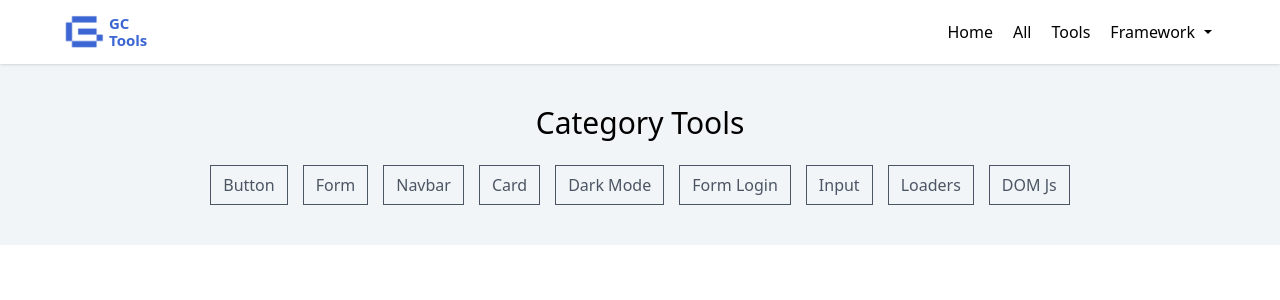
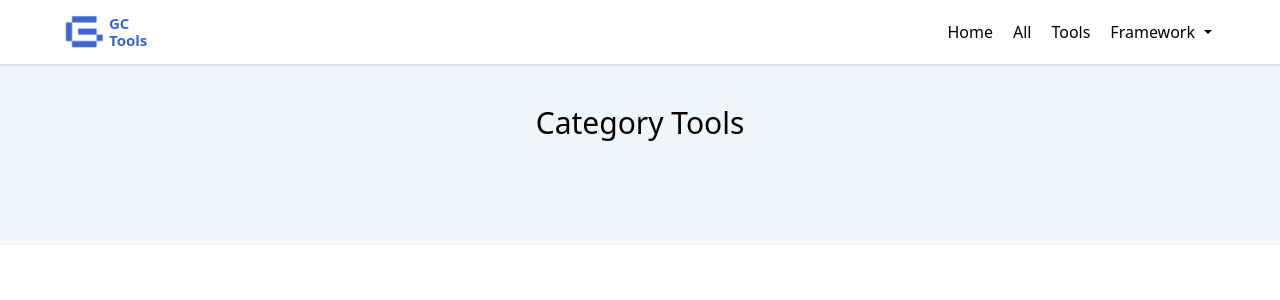
Before and after one commit to Muhammad-Khairul-Kholqi/ApkTools, a React (Create React App) app: page /category-tools in a window 1280 px wide. Shown: the top 300 px of the page. Built offline with nearby package versions, Linux system fonts and the light colour scheme.

Commit message:
add aos animasi

```diff
--- a/src/Tools/ButtonCategoryTools.js
+++ b/src/Tools/ButtonCategoryTools.js
@@ -6,7 +6,7 @@ const ButtonCategoryTools = () => {
         <div>
             <div className="flex flex-wrap justify-center gap-[15px] px-[30px]">
                 <Link>
-                    <div className = "py-[7px] px-[12px] border-solid border-[1px] border-gray-600 text-gray-600 hover:border-[#1C57D5] hover:text-[#1C57D5]" >
+                    <div className = "py-[7px] px-[12px] border-solid border-[1px] border-gray-600 text-gray-600 hover:border-[#1C57D5] hover:text-[#1C57D5]" data-aos="zoom-in" data-aos-duration="1500">
                         <p>
                             Button
                         </p>
@@ -14,7 +14,7 @@ const ButtonCategoryTools = () => {
                 </Link>
 
                 <Link to="/category-forms">
-                    <div className = "py-[7px] px-[12px] border-solid border-[1px] border-gray-600 text-gray-600 hover:border-[#1C57D5] hover:text-[#1C57D5]" >
+                    <div className = "py-[7px] px-[12px] border-solid border-[1px] border-gray-600 text-gray-600 hover:border-[#1C57D5] hover:text-[#1C57D5]" data-aos="zoom-in" data-aos-duration="1500">
                         <p>
                             Form
                         </p>
@@ -22,7 +22,7 @@ const ButtonCategoryTools = () => {
                 </Link>
 
                 <Link>
-                    <div className = "py-[7px] px-[12px] border-solid border-[1px] border-gray-600 text-gray-600 hover:border-[#1C57D5] hover:text-[#1C57D5]" >
+                    <div className = "py-[7px] px-[12px] border-solid border-[1px] border-gray-600 text-gray-600 hover:border-[#1C57D5] hover:text-[#1C57D5]" data-aos="zoom-in" data-aos-duration="1500">
                         <p>
                             Navbar
                         </p>
@@ -30,7 +30,7 @@ const ButtonCategoryTools = () => {
                 </Link>
 
                 <Link>
-                    <div className = "py-[7px] px-[12px] border-solid border-[1px] border-gray-600 text-gray-600 hover:border-[#1C57D5] hover:text-[#1C57D5]" >
+                    <div className = "py-[7px] px-[12px] border-solid border-[1px] border-gray-600 text-gray-600 hover:border-[#1C57D5] hover:text-[#1C57D5]" data-aos="zoom-in" data-aos-duration="1500">
                         <p>
                             Card
                         </p>
@@ -38,7 +38,7 @@ const ButtonCategoryTools = () => {
                 </Link>
 
                 <Link>
-                    <div className = "py-[7px] px-[12px] border-solid border-[1px] border-gray-600 text-gray-600 hover:border-[#1C57D5] hover:text-[#1C57D5]" >
+                    <div className = "py-[7px] px-[12px] border-solid border-[1px] border-gray-600 text-gray-600 hover:border-[#1C57D5] hover:text-[#1C57D5]" data-aos="zoom-in" data-aos-duration="1500">
                         <p>
                             Dark Mode
                         </p>
@@ -46,7 +46,7 @@ const ButtonCategoryTools = () => {
                 </Link>
 
                 <Link>
-                    <div className = "py-[7px] px-[12px] border-solid border-[1px] border-gray-600 text-gray-600 hover:border-[#1C57D5] hover:text-[#1C57D5]" >
+                    <div className = "py-[7px] px-[12px] border-solid border-[1px] border-gray-600 text-gray-600 hover:border-[#1C57D5] hover:text-[#1C57D5]" data-aos="zoom-in" data-aos-duration="1500">
                         <p>
                             Form Login
                         </p>
@@ -54,7 +54,7 @@ const ButtonCategoryTools = () => {
                 </Link>
 
                 <Link>
-                    <div className = "py-[7px] px-[12px] border-solid border-[1px] border-gray-600 text-gray-600 hover:border-[#1C57D5] hover:text-[#1C57D5]" >
+                    <div className = "py-[7px] px-[12px] border-solid border-[1px] border-gray-600 text-gray-600 hover:border-[#1C57D5] hover:text-[#1C57D5]" data-aos="zoom-in" data-aos-duration="1500">
                         <p>
                             Input
                         </p>
@@ -62,7 +62,7 @@ const ButtonCategoryTools = () => {
                 </Link>
 
                 <Link>
-                    <div className = "py-[7px] px-[12px] border-solid border-[1px] border-gray-600 text-gray-600 hover:border-[#1C57D5] hover:text-[#1C57D5]" >
+                    <div className = "py-[7px] px-[12px] border-solid border-[1px] border-gray-600 text-gray-600 hover:border-[#1C57D5] hover:text-[#1C57D5]" data-aos="zoom-in" data-aos-duration="1500">
                         <p>
                             Loaders
                         </p>
@@ -70,7 +70,7 @@ const ButtonCategoryTools = () => {
                 </Link>
 
                 <Link>
-                    <div className = "py-[7px] px-[12px] border-solid border-[1px] border-gray-600 text-gray-600 hover:border-[#1C57D5] hover:text-[#1C57D5]" >
+                    <div className = "py-[7px] px-[12px] border-solid border-[1px] border-gray-600 text-gray-600 hover:border-[#1C57D5] hover:text-[#1C57D5]" data-aos="zoom-in" data-aos-duration="1500">
                         <p>
                             DOM Js
                         </p>
--- a/src/Tools/Category/Forms/CardForms.js
+++ b/src/Tools/Category/Forms/CardForms.js
@@ -1,16 +1,19 @@
 import React from "react";
 import { Link } from "react-router-dom";
+import AOS from 'aos';
+import 'aos/dist/aos.css';
 
 import ImgSementara from '../../../Assets/sementara.webp'
 import { GoClock } from "react-icons/go";
 import { GoPencil } from "react-icons/go";
 
 const CardForms = () => {
+    AOS.init();
     return(
         <div>
             <div className="flex justify-center flex-wrap gap-[30px] py-[50px] px-[30px]">
                     <Link>
-                        <div className = "bg-white border-solid border-[1px] border-gray-500 p-[10px] rounded-[5px]" >
+                        <div className = "bg-white border-solid border-[1px] border-gray-500 p-[10px] rounded-[5px]" data-aos="fade-up" data-aos-duration="1500">
                             <div>
                                 <img className="hover:scale-105 duration-700 rounded-t-[5px]" src={ImgSementara} />
                             </div>
@@ -32,7 +35,7 @@ const CardForms = () => {
                     </Link>
 
                     <Link>
-                        <div className = "bg-white border-solid border-[1px] border-gray-500 p-[10px] rounded-[5px]" >
+                        <div className = "bg-white border-solid border-[1px] border-gray-500 p-[10px] rounded-[5px]" data-aos="fade-up" data-aos-duration="1500">
                             <div>
                                 <img className="hover:scale-105 duration-700 rounded-t-[5px]" src={ImgSementara} />
                             </div>
@@ -54,7 +57,7 @@ const CardForms = () => {
                     </Link>
 
                     <Link>
-                        <div className = "bg-white border-solid border-[1px] border-gray-500 p-[10px] rounded-[5px]" >
+                        <div className = "bg-white border-solid border-[1px] border-gray-500 p-[10px] rounded-[5px]" data-aos="fade-up" data-aos-duration="1500">
                             <div>
                                 <img className="hover:scale-105 duration-700 rounded-t-[5px]" src={ImgSementara} />
                             </div>
@@ -76,7 +79,7 @@ const CardForms = () => {
                     </Link>
 
                     <Link>
-                        <div className = "bg-white border-solid border-[1px] border-gray-500 p-[10px] rounded-[5px]" >
+                        <div className = "bg-white border-solid border-[1px] border-gray-500 p-[10px] rounded-[5px]" data-aos="fade-up" data-aos-duration="1500">
                             <div>
                                 <img className="hover:scale-105 duration-700 rounded-t-[5px]" src={ImgSementara} />
                             </div>
@@ -98,7 +101,7 @@ const CardForms = () => {
                     </Link>
 
                     <Link>
-                        <div className = "bg-white border-solid border-[1px] border-gray-500 p-[10px] rounded-[5px]" >
+                        <div className = "bg-white border-solid border-[1px] border-gray-500 p-[10px] rounded-[5px]" data-aos="fade-up" data-aos-duration="1500">
                             <div>
                                 <img className="hover:scale-105 duration-700 rounded-t-[5px]" src={ImgSementara} />
                             </div>
@@ -120,7 +123,7 @@ const CardForms = () => {
                     </Link>
 
                     <Link>
-                        <div className = "bg-white border-solid border-[1px] border-gray-500 p-[10px] rounded-[5px]" >
+                        <div className = "bg-white border-solid border-[1px] border-gray-500 p-[10px] rounded-[5px]" data-aos="fade-up" data-aos-duration="1500">
                             <div>
                                 <img className="hover:scale-105 duration-700 rounded-t-[5px]" src={ImgSementara} />
                             </div>
--- a/src/Tools/Category/Forms/Forms.js
+++ b/src/Tools/Category/Forms/Forms.js
@@ -9,7 +9,9 @@ const Forms = () => {
     return (
         <div>
             <div className="mt-[100px]">
-                <div className="text-center text-[40px] mb-[10px] font-bold">
+                <div div className = "text-center text-[40px] mb-[10px] font-bold"
+                data-aos = "fade-down"
+                data-aos-duration = "1500" >
                     Forms
                 </div>
 
```
